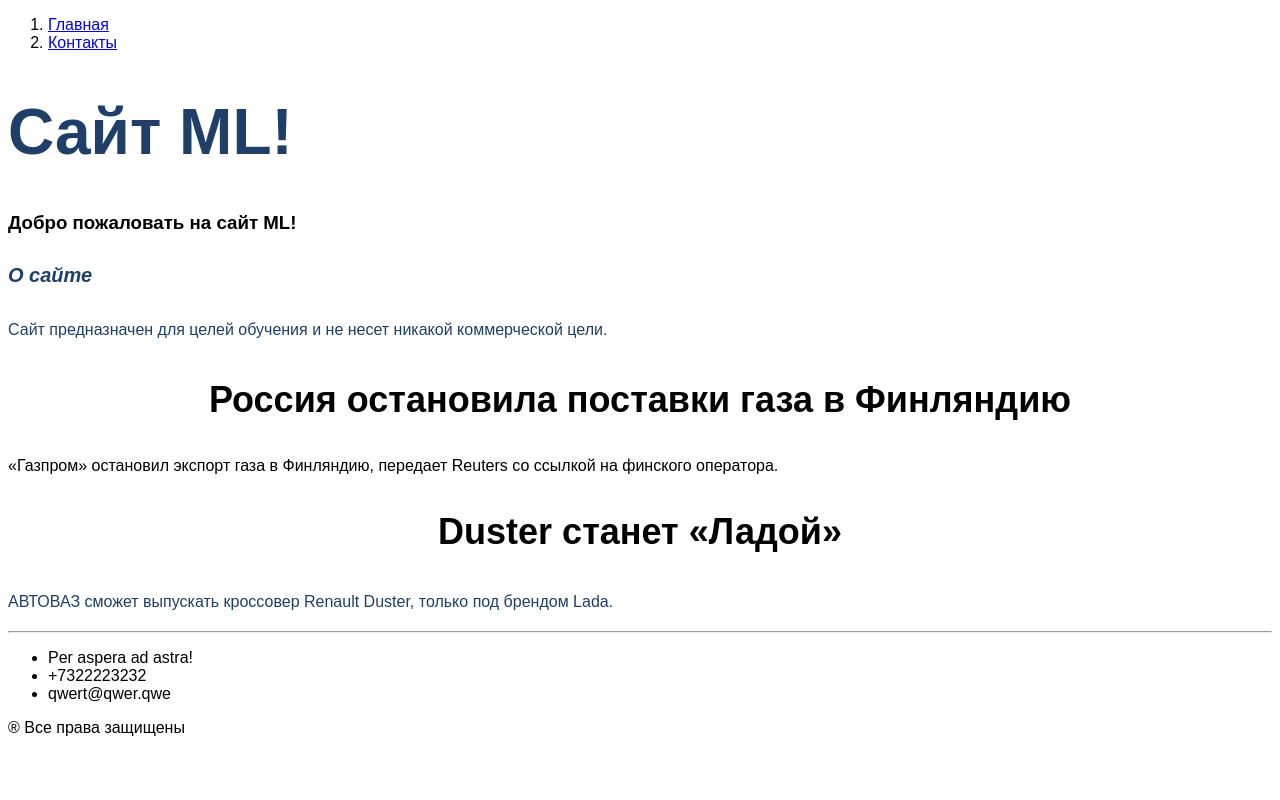
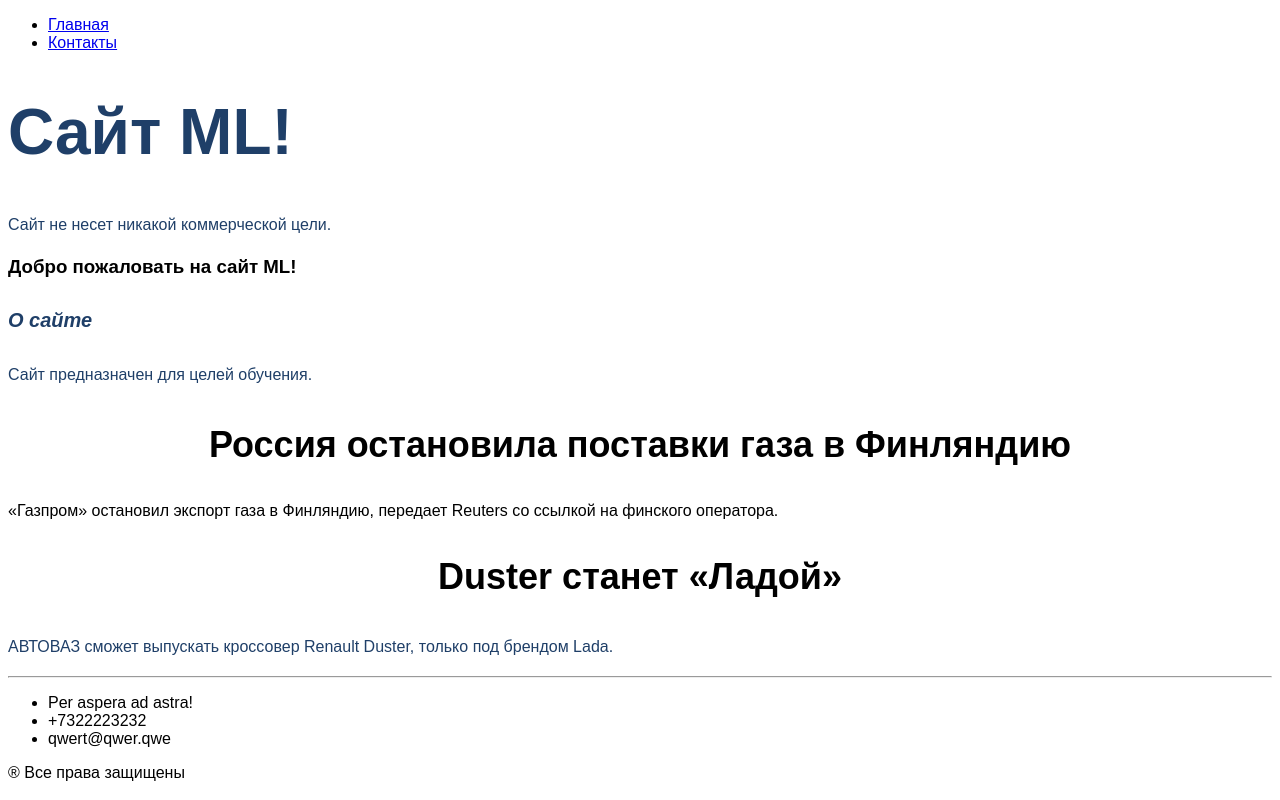
Before and after one commit to Mikhail-Li/For_HTML_CSS, a plain HTML site: page L1/index.html in a window 1280 px wide. Drawn offline with Linux system fonts and the light colour scheme.

Commit message:
Homework lesson 4

```diff
--- a/L1/index.html
+++ b/L1/index.html
@@ -8,27 +8,50 @@
 <link rel="stylesheet" href="style.css">
 </head>
 <body>
-    <ol>
+    <div class="top">
+        <div class="head_menu">
+            <ul>
                 <li><a href="index.html">Главная</a></li>
                 <li><a href="contacts.html">Контакты</a></li>
-    </ol>
-
+            </ul>
+        </div>
+        <div class="header">
             <h1 class="head_one">Сайт ML!</h1>
+            <p class = "paragraph">Сайт не несет никакой коммерческой цели.</p>
+        </div>
+    </div>
+    <div class="welcome">
         <h3>Добро пожаловать на сайт ML!</h3>
+        <div class="welcome_info">
+            <div class="welcome_info_one">
                 <h4 class="head_four"><i>О сайте</i></h4>
-    <p class = "paragraph">Сайт предназначен для целей обучения и не несет никакой коммерческой цели.</p>
+                <p class = "paragraph">Сайт предназначен для целей обучения.</p>
+            </div>
+        </div>
+    </div>
+        <div class="hot_news">
         <h3 class="head_three">Россия остановила поставки газа в Финляндию</h3>
         <p>«Газпром» остановил экспорт газа в Финляндию, передает Reuters со ссылкой на финского оператора.</p>
+    </div>
+
+    <div class="footer">
+        <div class="overline_footer">
+            <div class="overline_footer_info">
                 <h3 class="head_three">Duster станет «Ладой»</h3>
                 <p class = "paragraph">АВТОВАЗ сможет выпускать кроссовер Renault Duster, только под брендом Lada.</p>
+            </div>
+        </div>
         <hr>
+        <div class="underline_footer">
             <ul>
                 <li>Per aspera ad astra!</li>
                 <li>+7322223232</li>
                 <li>qwert@qwer.qwe</li>
             </ul>
+            <div class="all_rights_reserved">
                 <p>&reg; Все права защищены</p>
-
-
+            </div>
+        </div>
+    </div>
 </body>
 </html>
```
Also changed, not shown: L1/contacts.html (+34 -3 lines). Lines whose indentation alone changed are shown as unchanged.
